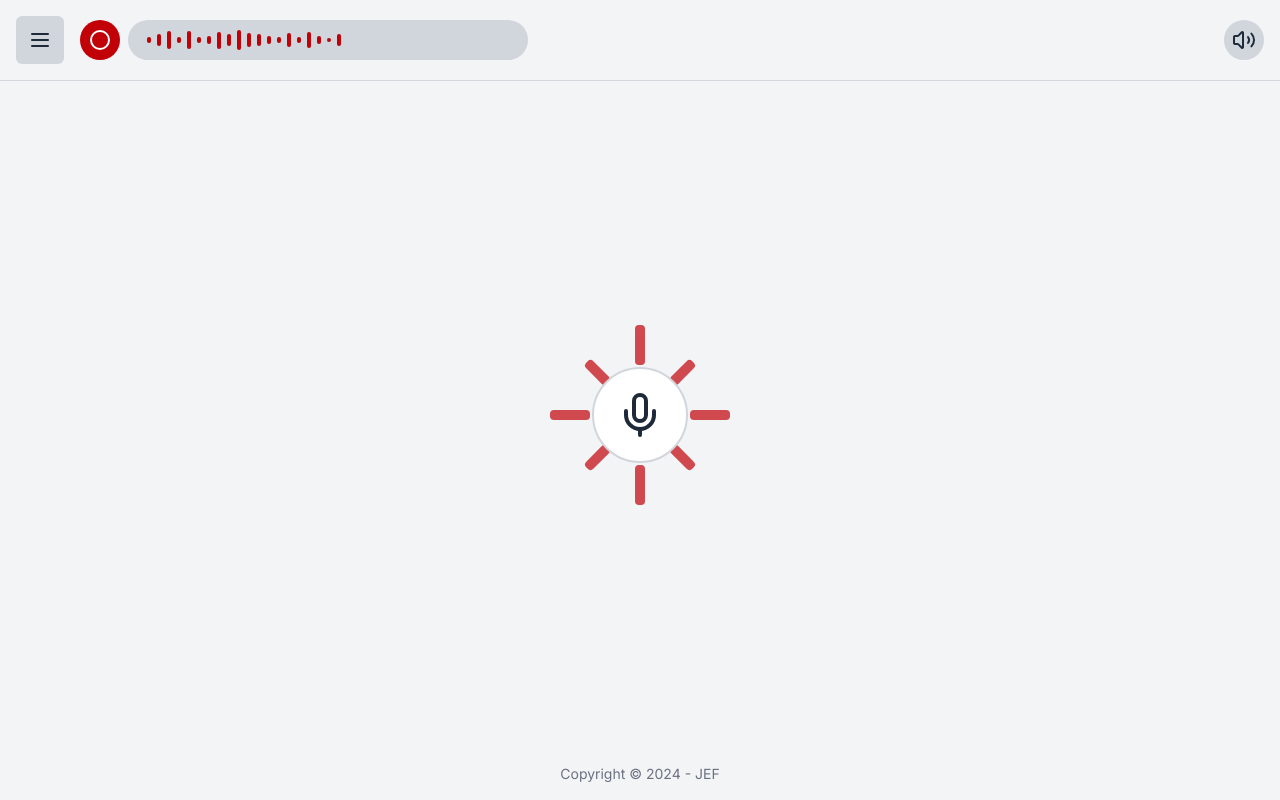
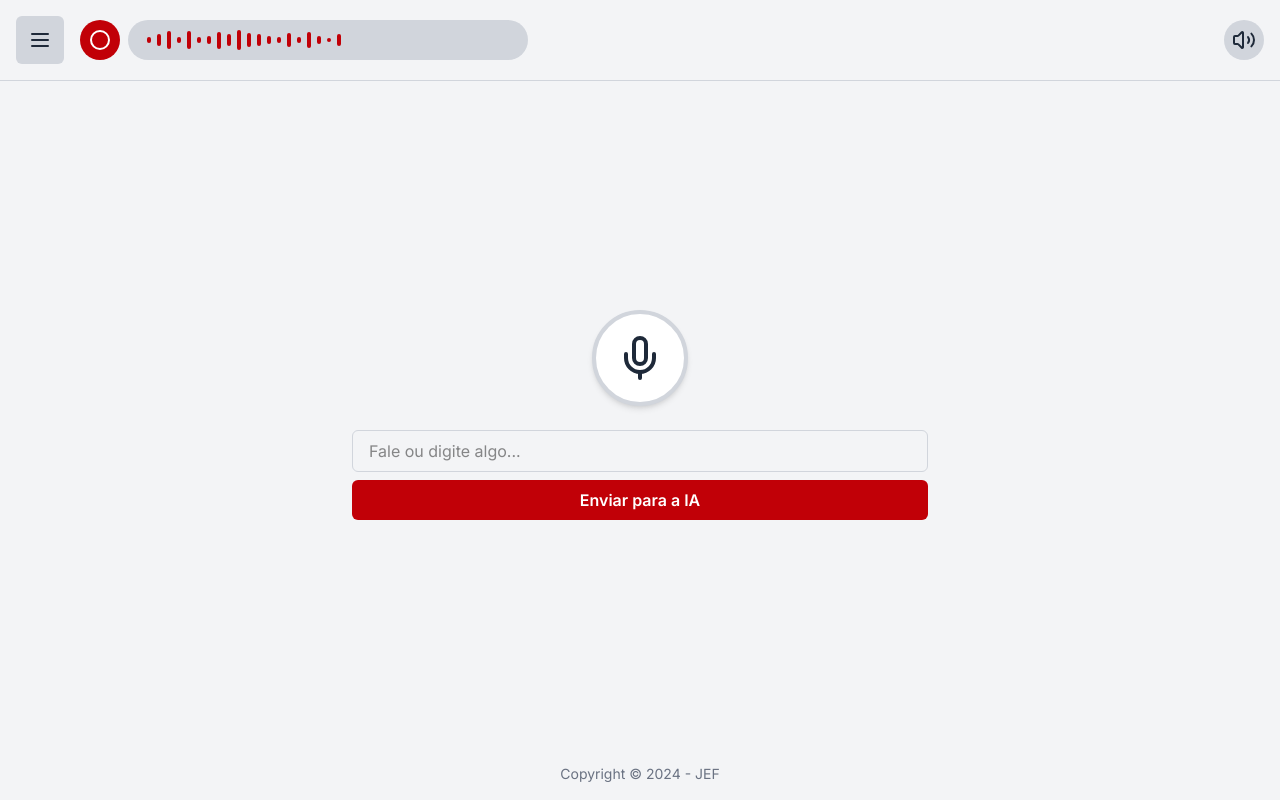
Before and after one commit to Challenge-Front-End/Quarta-Sprint--Challenge, a Next.js app in the folder sprint5/: page /assistant in a window 1280 px wide. Built offline with nearby package versions, Linux system fonts and the light colour scheme; sample sign-in values are in the browser's storage.

Commit message:
feat: adicionando IA no VoiceAssistant

```diff
--- a/sprint5/src/components/Assistant/VoiceAssistant.tsx
+++ b/sprint5/src/components/Assistant/VoiceAssistant.tsx
@@ -1,11 +1,13 @@
 "use client"
 
-import { useState, useEffect } from "react"
+import { useEffect, useState } from "react"
 import { useRouter } from "next/navigation"
 import TopNav from "./TopNav"
 import SideMenu from "./Sidemenu"
-import MicrophoneSection from "./MicrophoneSection"
+import { Mic } from "lucide-react"
+import { speakText } from "../../lib/speak"
 import Loading from "@/app/loading"
+import { askOpenRouter } from "@/lib/askOpenRouter"
 
 type User = {
   name: string
@@ -13,11 +15,22 @@ type User = {
   hasDisability: boolean
 }
 
+const SpeechRecognition =
+  typeof window !== "undefined"
+    ? ((window as any).SpeechRecognition || (window as any).webkitSpeechRecognition)
+    : null
+
+const recognition = SpeechRecognition ? new SpeechRecognition() : null
+
 export default function VoiceAssistant() {
   const router = useRouter()
   const [user, setUser] = useState<User | null>(null)
   const [isMenuOpen, setIsMenuOpen] = useState(false)
   const [isMuted, setIsMuted] = useState(false)
+  const [isListening, setIsListening] = useState(false)
+  const [message, setMessage] = useState("")
+  const [response, setResponse] = useState("")
+  const [loading, setLoading] = useState(false)
 
   useEffect(() => {
     if (typeof window !== "undefined") {
@@ -30,17 +43,63 @@ export default function VoiceAssistant() {
     }
   }, [router])
 
-  const toggleMenu = () => {
-    setIsMenuOpen(!isMenuOpen)
-  }
-
-  const toggleMute = () => {
-    setIsMuted(!isMuted)
-  }
+  const toggleMenu = () => setIsMenuOpen(!isMenuOpen)
+  const toggleMute = () => setIsMuted(!isMuted)
 
   const handleLogout = () => {
     localStorage.removeItem("user")
     router.push("/register")
+  }
+
+  const processInput = async (text: string) => {
+    if (!text.trim()) return
+    setLoading(true)
+
+    try {
+      const reply = await askOpenRouter(text)
+      setResponse(reply)
+      if (!isMuted) {
+        speakText(reply)
+      }
+    } catch (err) {
+      console.error(err)
+      setResponse("Erro ao consultar a IA.")
+    } finally {
+      setLoading(false)
+    }
+  }
+
+  const handleVoiceInput = () => {
+    if (!recognition) {
+      alert("Reconhecimento de voz não suportado neste navegador.")
+      return
+    }
+
+    recognition.lang = "pt-BR"
+    recognition.continuous = false
+    recognition.interimResults = false
+
+    recognition.onstart = () => setIsListening(true)
+    recognition.onend = () => setIsListening(false)
+    recognition.onerror = (event: SpeechRecognitionErrorEvent) => {
+        console.error("Erro no reconhecimento:", event);
+        alert('Erro ao acessar o microfone.');
+        setIsListening(false);
+    };
+
+
+    recognition.onresult = (event: SpeechRecognitionEvent) => {
+      const transcript = event.results[0][0].transcript
+      setMessage(transcript)
+      processInput(transcript)
+    }
+
+    recognition.start()
+  }
+
+  const handleSend = async () => {
+    if (!message.trim()) return
+    await processInput(message)
   }
 
   if (!user) return <Loading />
@@ -53,8 +112,42 @@ export default function VoiceAssistant() {
 
       <TopNav user={user} isMuted={isMuted} onMenuClick={toggleMenu} onMuteClick={toggleMute} />
 
-      <div className="flex-1 flex items-center justify-center">
-        <MicrophoneSection />
+      <div className="flex-1 flex flex-col items-center justify-center gap-6 px-4">
+        {/* Microfone */}
+        <button
+          onClick={handleVoiceInput}
+          className={`w-24 h-24 rounded-full flex items-center justify-center border-4 ${
+            isListening ? "border-red-600" : "border-gray-300"
+          } bg-white shadow-md transition-colors duration-300`}
+          aria-label="Microfone"
+        >
+          <Mic className={`w-12 h-12 ${isListening ? "text-red-600" : "text-gray-800"}`} />
+        </button>
+
+        {/* Entrada manual */}
+        <div className="w-full max-w-xl">
+          <input
+            type="text"
+            placeholder="Fale ou digite algo..."
+            className="w-full px-4 py-2 rounded-md border border-gray-300 focus:ring-2 focus:ring-red-700"
+            value={message}
+            onChange={(e) => setMessage(e.target.value)}
+          />
+          <button
+            onClick={handleSend}
+            className="mt-2 w-full bg-red-700 text-white font-semibold py-2 rounded-md hover:bg-red-800"
+            disabled={loading}
+          >
+            {loading ? "Consultando..." : "Enviar para a IA"}
+          </button>
+        </div>
+
+        {response && (
+          <div className="mt-2 text-center text-gray-800 bg-white p-4 rounded-md shadow-md max-w-xl w-full max-h-96 overflow-y-auto">
+            <p className="font-semibold mb-2">Resposta da IA:</p>
+            <p className="text-left whitespace-pre-line">{response}</p>
+          </div>
+        )}
       </div>
 
       <footer className="p-4 text-center text-sm text-gray-500">
```
